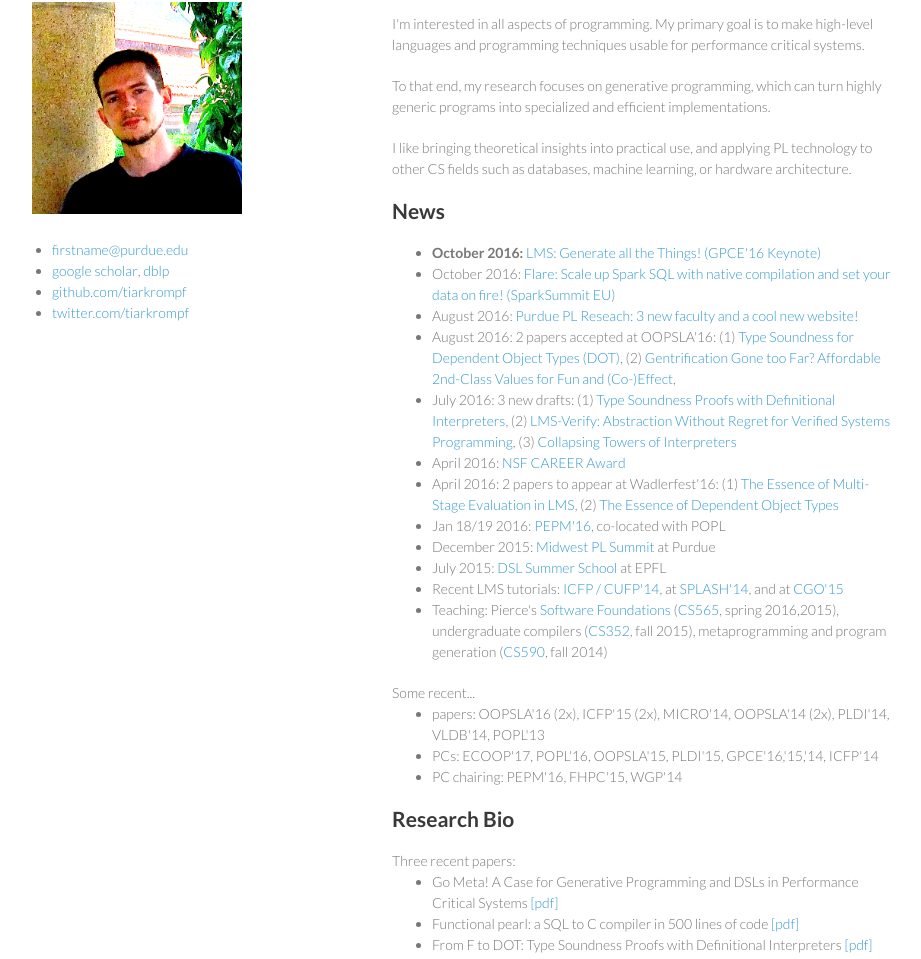
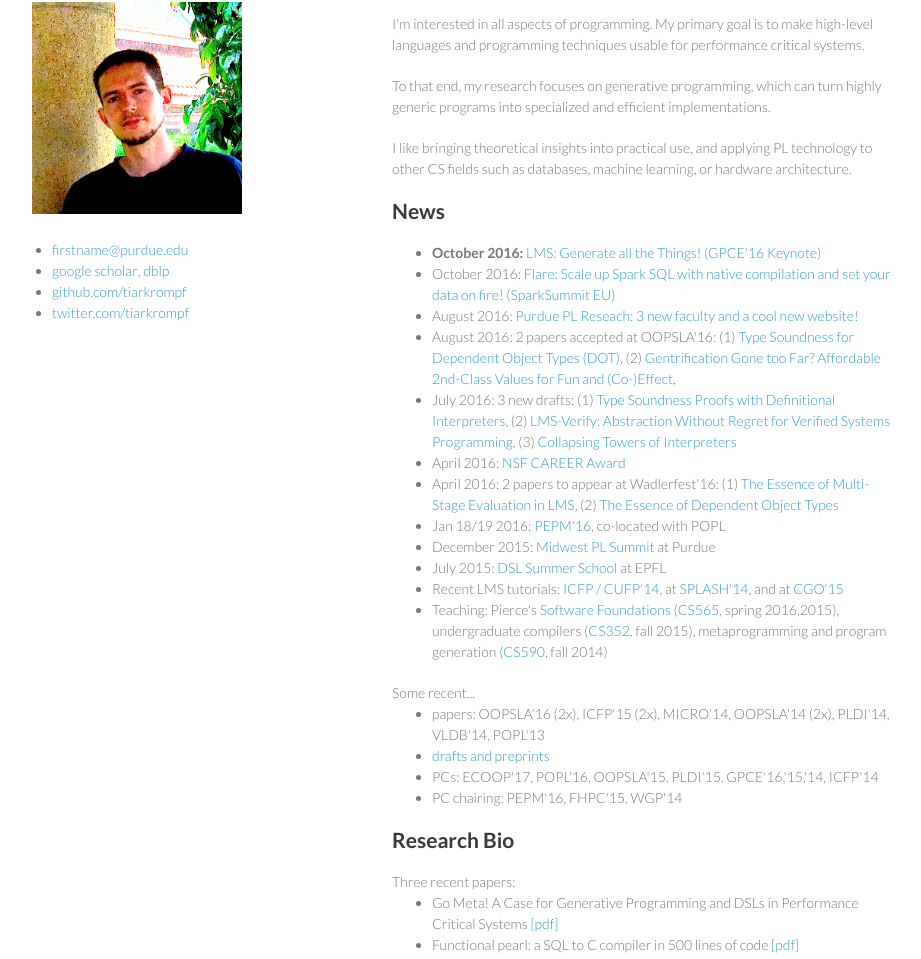
Before and after one commit to nanjekyejoannah/tiarkrompf.github.com, a plain HTML site: page index.html in a window 1280 px wide. Shown: the part 107-1066 px from the top of the page, without its empty margins (178-1099 px from the left). Drawn offline with Linux system fonts and the light colour scheme.

Commit message:
more papers

```diff
--- a/index.html
+++ b/index.html
@@ -125,6 +125,7 @@ Some recent...
 <ul>
 
 <li>papers: OOPSLA'16 (2x), ICFP'15 (2x), MICRO'14, OOPSLA'14 (2x), PLDI'14, VLDB'14, POPL'13
+<li><a href="http://cs.purdue.edu/~rompf/papers">drafts and preprints</a>
 <li>PCs: ECOOP'17, POPL'16, OOPSLA'15, PLDI'15, GPCE'16,'15,'14, ICFP'14
 <li>PC chairing: PEPM'16, FHPC'15, WGP'14
 </ul>
```
